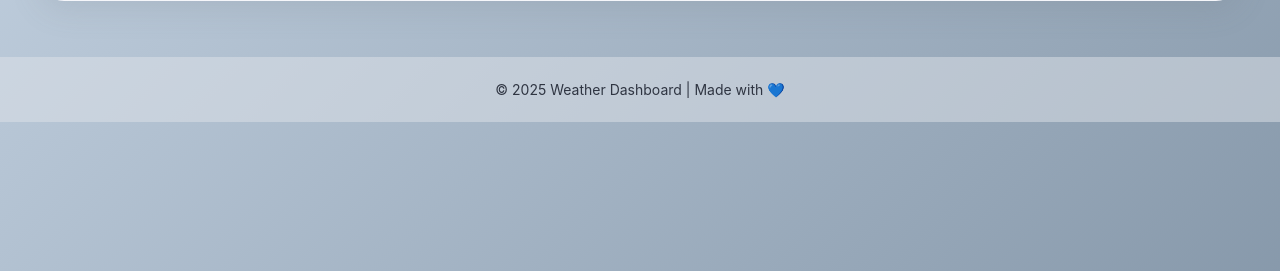
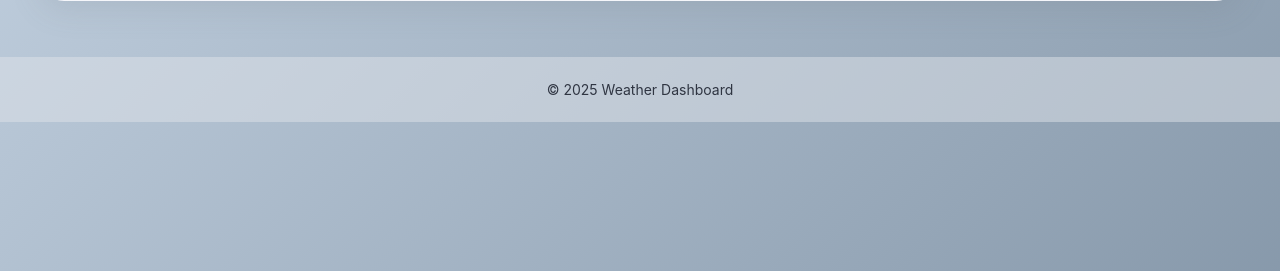
Before and after one commit to Utsav147/smart_weather_forecast, a Django app: page /hourly/ in a window 1280 px wide. Shown: the part 391-662 px from the top of the page. Run offline with Django 5.2, Linux system fonts and the light colour scheme; data that the repository does not hold is empty.

Commit message:
Update hourly.html

```diff
--- a/myapp/templates/myapp/hourly.html
+++ b/myapp/templates/myapp/hourly.html
@@ -420,7 +420,7 @@
 
   <!-- Footer -->
   <div class="footer">
-    <p>&copy; 2025 Weather Dashboard | Made with 💙</p>
+    <p>&copy; 2025 Weather Dashboard</p>
   </div>
 
   <script>
```
